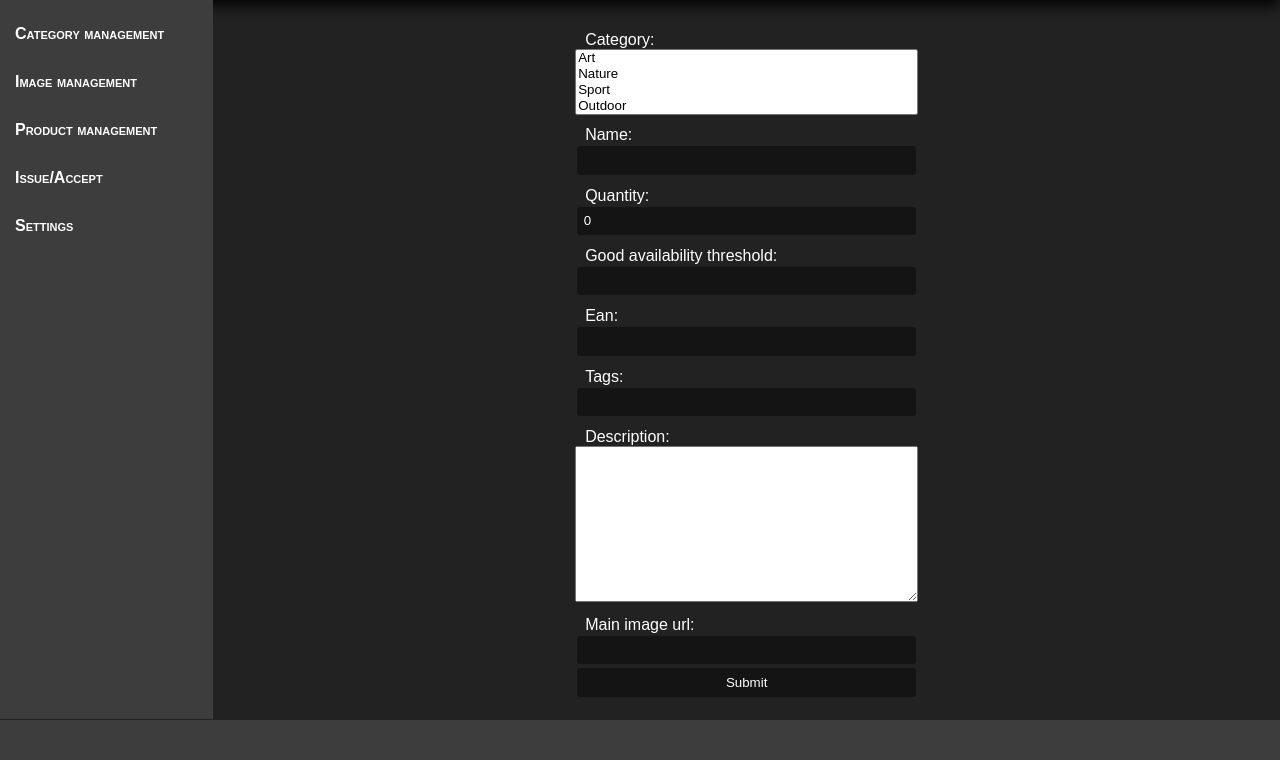
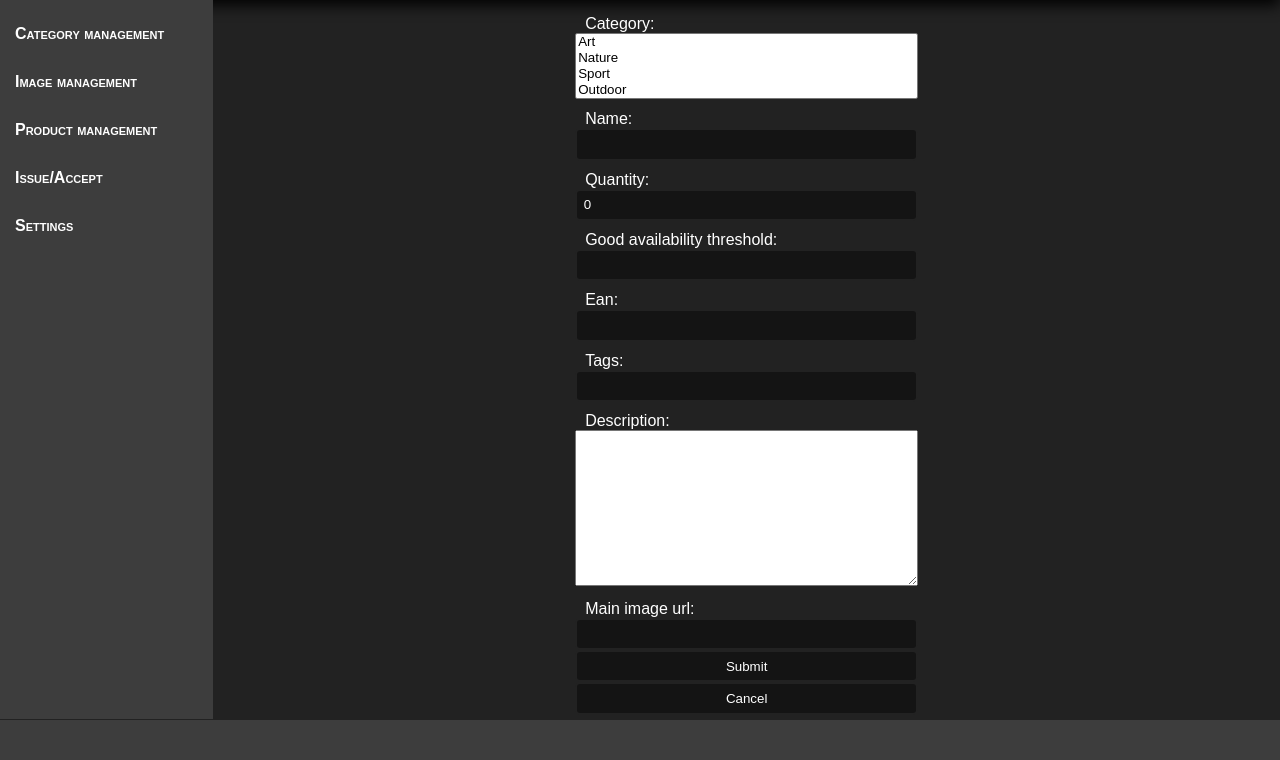
Before and after one commit to wilmhit/easyWarehouse, a Django app: page /employee/products/add/ in a window 1280 px wide. Shown: the part 40-800 px from the top of the page. Run offline with Django 3.2, Linux system fonts and the light colour scheme; the visitor is signed in with stand-in values (Sample User, id 1); data comes from the database, SQL or seed files in the repository.

Commit message:
Add cancel button to product add.

```diff
--- a/easywarehouse/templates/employee/products/add.html
+++ b/easywarehouse/templates/employee/products/add.html
@@ -7,5 +7,6 @@
         {{ form }}
         <br>
         <input type="submit" value="Submit">
+        <a href="{% url 'products-list' %}"><input type="button" value="Cancel"/></a>
     </form>
 {% endblock %}
```
